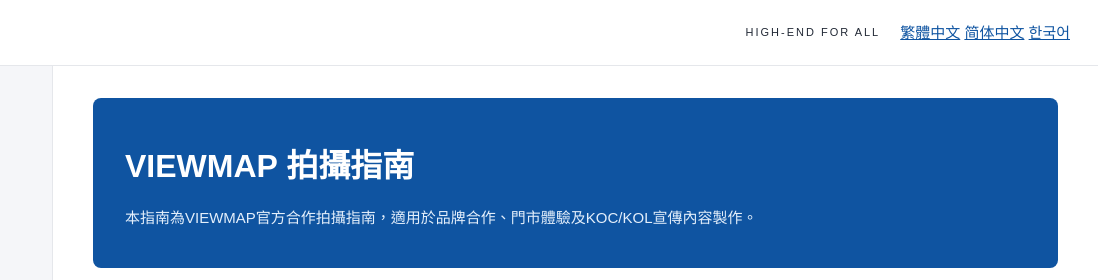
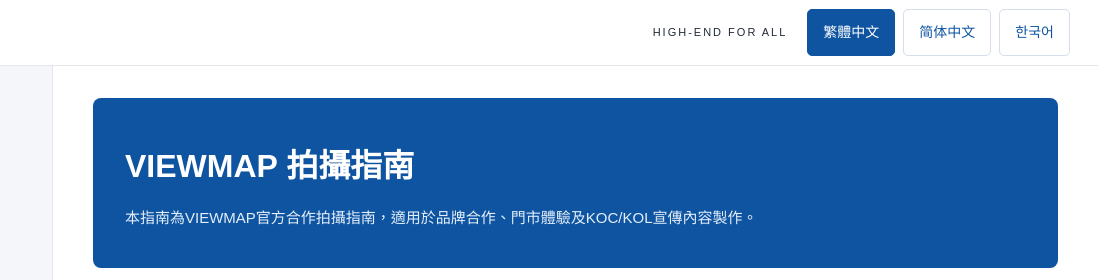
Before and after one commit to viewmap-official/guide, a plain HTML site: page index.html in a window 1280 px wide. Shown: the top 280 px of the page, 182-1280 px from the left. Drawn offline with Linux system fonts and the light colour scheme; a web font is replaced by a local one.

Commit message:
Update style.css

```diff
--- a/style.css
+++ b/style.css
@@ -396,3 +396,38 @@ input,button,select,textarea {
         padding:5px 6px;
     }
 }
+
+/* 語言切換按鈕 */
+
+.language-switch {
+    display: flex;
+    align-items: center;
+    justify-content: flex-end;
+    flex-wrap: wrap;
+    gap: 8px;
+}
+
+.language-switch a {
+    display: inline-block;
+    padding: 10px 15px;
+    border: 1px solid #D5DEEA;
+    border-radius: 5px;
+    background-color: #FFFFFF;
+    color: #0F54A1;
+    font-size: 14px;
+    font-weight: 500;
+    text-decoration: none;
+    white-space: nowrap;
+    transition: 0.2s ease;
+}
+
+.language-switch a:hover {
+    background-color: #F0F5FC;
+    border-color: #0F54A1;
+}
+
+.language-switch a.active {
+    background-color: #0F54A1;
+    border-color: #0F54A1;
+    color: #FFFFFF;
+}
```
